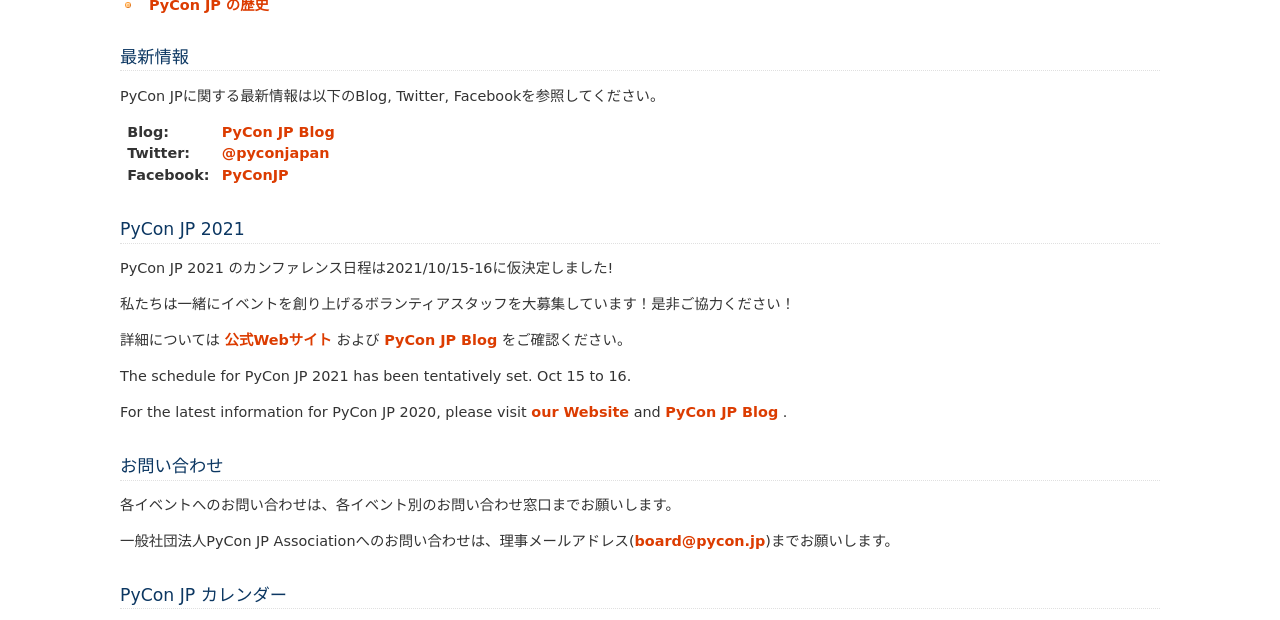
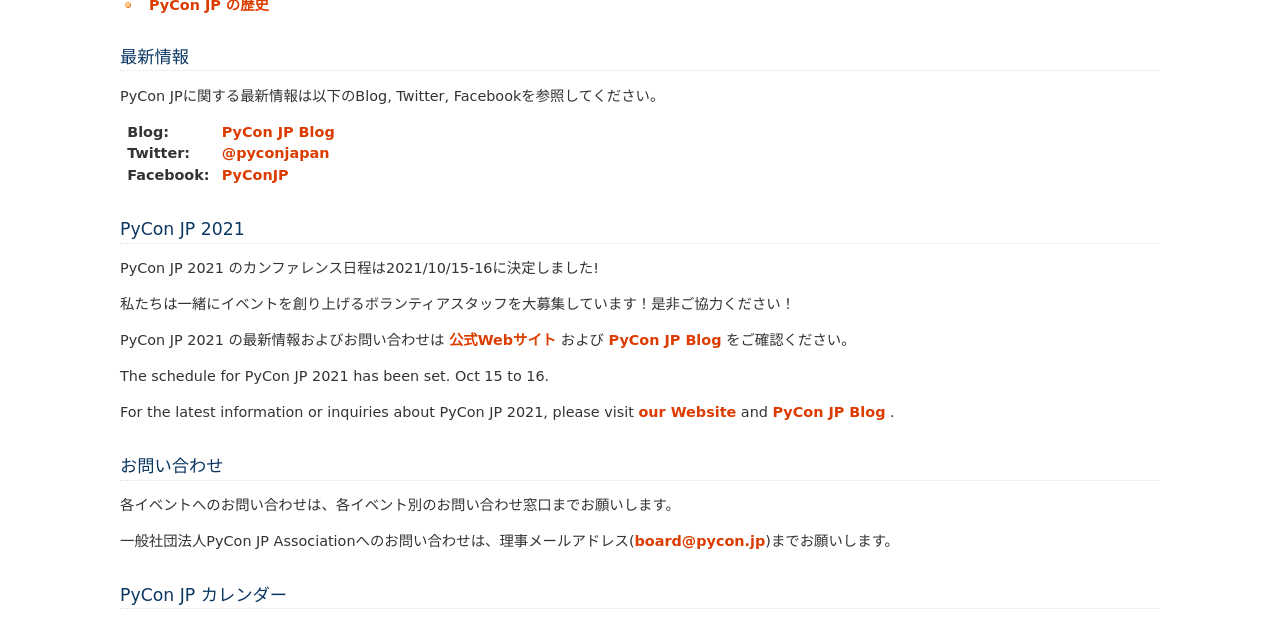
Before and after one commit to pyconjp/www.pycon.jp, a Sphinx documentation site: the page built from source/index.rst, in a window 1280 px wide and 900 px high, scrolled down 375 px, cut to the strip 0-620 px from the top of the window. Built offline with Sphinx 7.4.7, drawn with Linux system fonts in a browser that asks for light colours.

Commit message:
removed "tentatively", changed expression

```diff
--- a/source/index.rst
+++ b/source/index.rst
@@ -24,15 +24,15 @@
 
 PyCon JP 2021
 =============
-PyCon JP 2021 のカンファレンス日程は2021/10/15-16に仮決定しました!
+PyCon JP 2021 のカンファレンス日程は2021/10/15-16に決定しました!
 
 私たちは一緒にイベントを創り上げるボランティアスタッフを大募集しています！是非ご協力ください！
 
-詳細については `公式Webサイト <https://2021.pycon.jp/>`_ および `PyCon JP Blog <https://pyconjp.blogspot.com/search/label/pyconjp2021>`_ をご確認ください。
+PyCon JP 2021 の最新情報およびお問い合わせは `公式Webサイト <https://2021.pycon.jp/>`_ および `PyCon JP Blog <https://pyconjp.blogspot.com/search/label/pyconjp2021>`_ をご確認ください。
 
-The schedule for PyCon JP 2021 has been tentatively set. Oct 15 to 16.
+The schedule for PyCon JP 2021 has been set. Oct 15 to 16.
 
-For the latest information for PyCon JP 2020, please visit `our Website <https://2021.pycon.jp/>`_ and `PyCon JP Blog <https://pyconjp.blogspot.com/search/label/pyconjp2021>`_ .
+For the latest information or inquiries about PyCon JP 2021, please visit `our Website <https://2021.pycon.jp/>`_ and `PyCon JP Blog <https://pyconjp.blogspot.com/search/label/pyconjp2021>`_ .
 
 お問い合わせ
 ============
```
